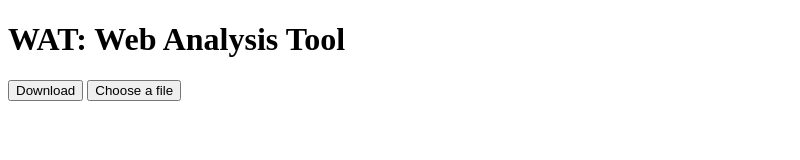
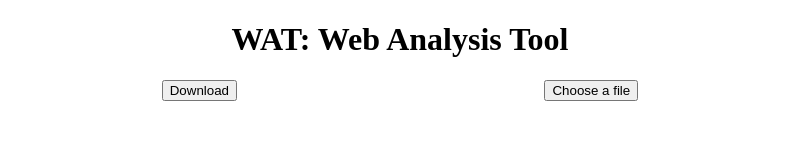
Before and after one commit to FIU-SCIS-Senior-Projects/Web-Page-Archiving-and-Content-Analysis-1.0, an Electron app: page Code/watapp/index.html in a window 800 px wide. Drawn offline with Linux system fonts and the light colour scheme.

Commit message:
Small CSS

```diff
--- a/Code/watapp/index.html
+++ b/Code/watapp/index.html
@@ -3,13 +3,26 @@
   <head>
     <meta charset="UTF-8">
     <title>WAT: Web Analysis Tool</title>
+    <style>
+        .container{
+            text-align: center;
+        }
+        .buttons{
+          display: flex;
+          margin: 0 auto;
+          width: 100%;
+          justify-content: space-around;
+        }
+    </style>
   </head>
   <body>
-    <h1>WAT: Web Analysis Tool</h1>
+    <div class="container">
+      <h1>WAT: Web Analysis Tool</h1>
 
-    <div>
-      <button onclick="window.location.href='download.html'">Download</button>
-      <input type="button" value="Choose a file" id="view-wat"/>
+      <div class="buttons">
+        <button onclick="window.location.href='download.html'">Download</button>
+        <input type="button" value="Choose a file" id="view-wat"/>
+      </div>
     </div>
 
     <script>
```
